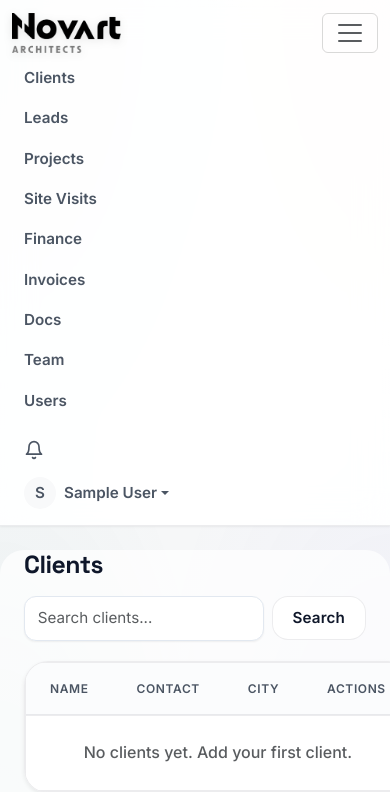
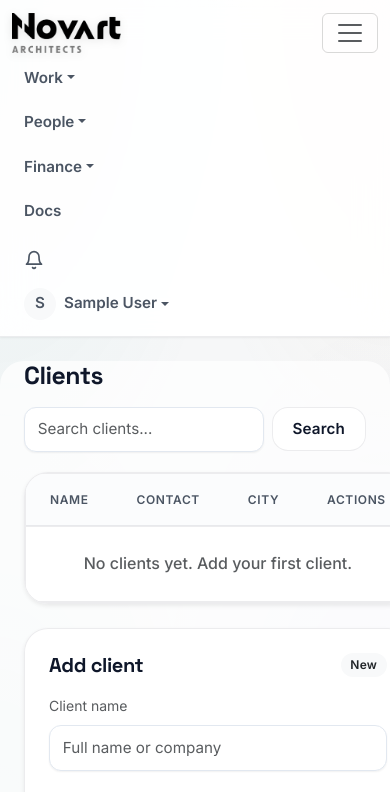
Before and after one commit to itzpraveen/novart, a Django app: page /clients/ in a window 390 px wide, after a click that opens the changed part. Shown: the top 792 px of the page. Run offline with Django 5.2, Linux system fonts and the light colour scheme; the visitor is signed in with stand-in values (Sample User, id 1); data that the repository does not hold is empty.

Commit message:
Improve nav grouping and mobile friendliness

```diff
--- a/static/css/style.css
+++ b/static/css/style.css
@@ -347,6 +347,12 @@ textarea.form-control:focus {
         width: 100%;
         justify-content: flex-start;
     }
+    .navbar .dropdown-menu {
+        border-radius: var(--radius-md);
+    }
+    .navbar .nav-link {
+        padding: 0.5rem 0.75rem !important;
+    }
     .layout-duo {
         grid-template-columns: 1fr;
     }
--- a/templates/base.html
+++ b/templates/base.html
@@ -29,20 +29,35 @@
             </button>
             <div class="collapse navbar-collapse" id="navbarNav">
                 {% if request.user.is_authenticated %}
-                <ul class="navbar-nav ms-auto mb-2 mb-lg-0">
-                    <li class="nav-item"><a class="nav-link" href="{% url 'client_list' %}">Clients</a></li>
-                    <li class="nav-item"><a class="nav-link" href="{% url 'lead_list' %}">Leads</a></li>
-                    <li class="nav-item"><a class="nav-link" href="{% url 'project_list' %}">Projects</a></li>
-                    <li class="nav-item"><a class="nav-link" href="{% url 'site_visit_list' %}">Site Visits</a></li>
-                    <li class="nav-item"><a class="nav-link" href="{% url 'finance_dashboard' %}">Finance</a></li>
-                    <li class="nav-item"><a class="nav-link" href="{% url 'invoice_list' %}">Invoices</a></li>
+                <ul class="navbar-nav ms-auto mb-2 mb-lg-0 align-items-lg-center gap-1">
+                    <li class="nav-item dropdown">
+                        <a class="nav-link dropdown-toggle" href="#" data-bs-toggle="dropdown">Work</a>
+                        <ul class="dropdown-menu shadow-sm border-0">
+                            <li><a class="dropdown-item" href="{% url 'lead_list' %}">Leads</a></li>
+                            <li><a class="dropdown-item" href="{% url 'project_list' %}">Projects</a></li>
+                            <li><a class="dropdown-item" href="{% url 'site_visit_list' %}">Site Visits</a></li>
+                        </ul>
+                    </li>
+                    <li class="nav-item dropdown">
+                        <a class="nav-link dropdown-toggle" href="#" data-bs-toggle="dropdown">People</a>
+                        <ul class="dropdown-menu shadow-sm border-0">
+                            <li><a class="dropdown-item" href="{% url 'client_list' %}">Clients</a></li>
+                            <li><a class="dropdown-item" href="{% url 'team_list' %}">Team</a></li>
+                            {% if request.user.role == 'admin' or request.user.is_superuser %}
+                            <li><a class="dropdown-item" href="{% url 'user_admin_list' %}">Users</a></li>
+                            {% endif %}
+                        </ul>
+                    </li>
+                    <li class="nav-item dropdown">
+                        <a class="nav-link dropdown-toggle" href="#" data-bs-toggle="dropdown">Finance</a>
+                        <ul class="dropdown-menu shadow-sm border-0">
+                            <li><a class="dropdown-item" href="{% url 'finance_dashboard' %}">Finance Dashboard</a></li>
+                            <li><a class="dropdown-item" href="{% url 'invoice_list' %}">Invoices</a></li>
+                        </ul>
+                    </li>
                     <li class="nav-item"><a class="nav-link" href="{% url 'document_list' %}">Docs</a></li>
-                    <li class="nav-item"><a class="nav-link" href="{% url 'team_list' %}">Team</a></li>
-                    {% if request.user.role == 'admin' or request.user.is_superuser %}
-                    <li class="nav-item"><a class="nav-link" href="{% url 'user_admin_list' %}">Users</a></li>
-                    {% endif %}
                 </ul>
-                <ul class="navbar-nav ms-auto">
+                <ul class="navbar-nav ms-auto align-items-lg-center">
                     <li class="nav-item me-3">
                         <a class="nav-link position-relative" href="{% url 'notification_list' %}">
                             <svg xmlns="http://www.w3.org/2000/svg" width="20" height="20" viewBox="0 0 24 24"
```
